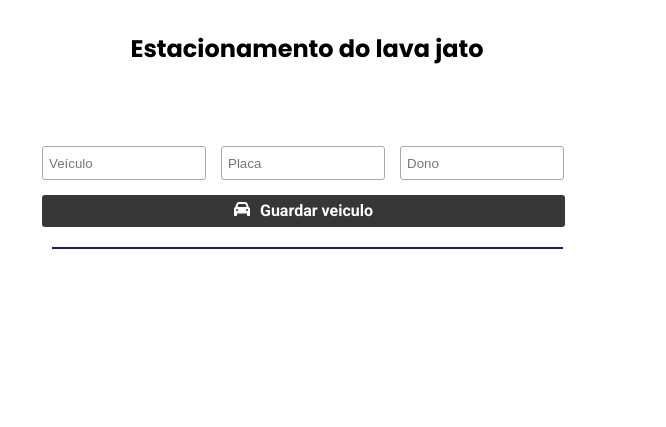
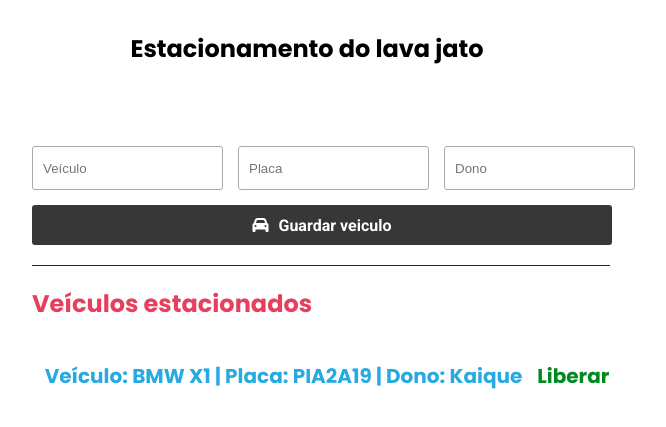
Before and after one commit to DuCostaVital/car-wash, an Electron app: page src/index.html in a window 800 px wide. Shown: the part 257-684 px from the top of the page, without its empty margins (93-759 px from the left). Drawn offline with Linux system fonts and the light colour scheme.

Commit message:
Adicionado estilo a lista de carro

```diff
--- a/src/index.css
+++ b/src/index.css
@@ -21,16 +21,16 @@ h1{
   margin-top: 80px;
   margin-left: auto;
   margin-right: auto;
-  width: 530px;
+  width: 550px;
 }
 
 input{
-  width:  150px;
-  height: 20px;
+  width: 200px;
+  height: 40px;
   border: none;
   border: 1px solid #A8A8B3;
-  padding: 6px;
   border-radius: 3px;
+  padding-left: 10px;
 }
 
 .input-container{
@@ -39,25 +39,60 @@ input{
 }
 
 .button{
-  width: 511px;
+  width: 580px;
   background: #373737;
   color: white;
   display: flex;
   justify-content: center;
   gap: 10px;
   margin-top: 15px;
-  height: 20px;
-  padding: 6px;
+  height: 40px;
   border-radius: 3px;
   font-family: "Roboto";
+  align-items: center;
 }
 
 .hr{
   background-color:  #2A166F;
-  height: 2px;
-  width: 511px;
+  height: 1px;
+  width: 105%;
   margin: auto;
   margin-top: 20px;
+ }
 
+ h2{
+   font-family: 'Poppins' ;
+   color:#E73F5D;
+ }
+
+h3{
+  color: #27AAE1;
+  font-family: 'Poppins';
+  font-size: 20px;
 
 }
+
+.car-container{
+
+  width: 800px;
+  margin:auto;
+}
+
+ul{
+  display:flex;
+  align-items: center;
+  justify-content: center;
+  }
+
+  li{
+    display: flex;
+    align-items: center;
+    text-align: center;
+  }
+
+.liberar{
+  font-family: 'Poppins';
+  font-size: 20px;
+  color: #00891E;
+  margin-left: 15px;
+}
--- a/src/index.html
+++ b/src/index.html
@@ -22,9 +22,20 @@
       <i class="fa-solid fa-car"></i>
       Guardar veiculo
     </div>
-    <div class="hr">
+    <div class="hr"></div>
+    <h2>Veículos estacionados</h2>
     </div>
+
+   <div class="car-container">
+
    </div>
+   </div>
+   <ul>
+    <li>
+    <h3>Veículo: BMW X1 | Placa: PIA2A19 | Dono: Kaique</h3>
+    <a class="liberar">Liberar</a>
+    </li>
+  </ul>
 
 
 
```
Also changed, not shown: script.js (added).
